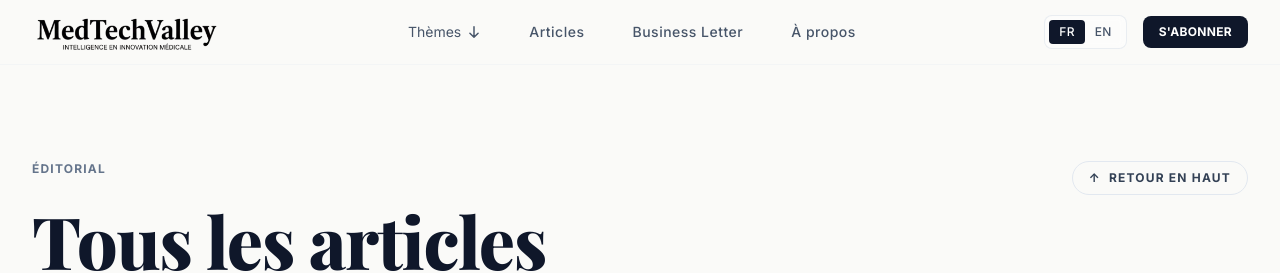
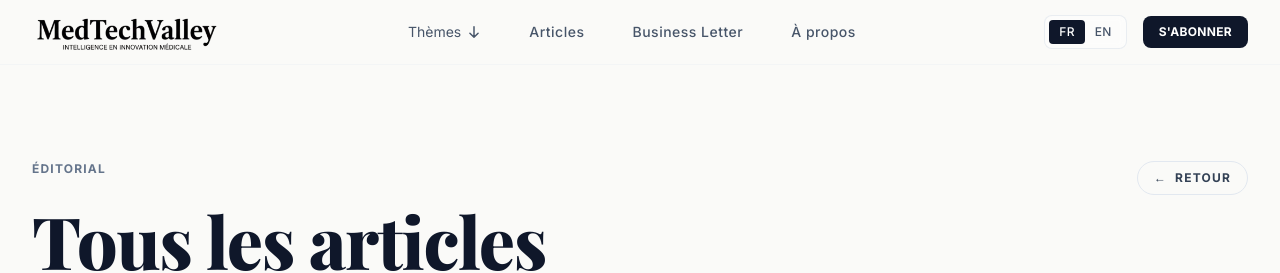
Before and after one commit to Manasupport/MTV, a React (Vite) app: page /articles in a window 1280 px wide. Shown: the top 273 px of the page. Built offline with nearby package versions, Linux system fonts and the light colour scheme.

Commit message:
bouton retour page article

```diff
--- a/src/i18n/en.json
+++ b/src/i18n/en.json
@@ -71,7 +71,7 @@
     "title": "All articles",
     "intro": "Comprehensive coverage of medical innovation, healthcare technology, and biomedical research leadership.",
     "empty": "No articles available yet.",
-    "backToTop": "Back to top",
+    "backHome": "Back",
     "filters": {
       "label": "Filter by domain",
       "all": "All"
--- a/src/i18n/fr.json
+++ b/src/i18n/fr.json
@@ -71,7 +71,7 @@
     "title": "Tous les articles",
     "intro": "Couverture complète de l'innovation médicale, des technologies de santé et de la recherche biomédicale.",
     "empty": "Aucun article disponible pour le moment.",
-    "backToTop": "Retour en haut",
+    "backHome": "Retour",
     "filters": {
       "label": "Filtrer par domaine",
       "all": "Tous"
--- a/src/pages/Articles.tsx
+++ b/src/pages/Articles.tsx
@@ -1,4 +1,5 @@
 import { useEffect, useMemo, useState } from 'react'
+import { Link } from 'react-router-dom'
 import Container from '../components/layout/Container'
 import ArticleCard from '../components/ArticleCard'
 import { getArticles } from '../content/articles'
@@ -40,14 +41,13 @@ export default function Articles({ language }: ArticlesProps) {
             </p>
             </div>
             <div className="flex items-start justify-start lg:justify-end">
-              <button
-                type="button"
-                onClick={() => window.scrollTo({ top: 0, behavior: 'smooth' })}
+              <Link
+                to="/"
                 className="inline-flex items-center gap-2 px-4 py-2 text-xs font-bold uppercase tracking-widest text-slate-700 border border-slate-200 rounded-full hover:border-slate-400 hover:text-slate-900 transition-colors"
               >
-                <span>↑</span>
-                {t.articlesPage.backToTop}
-              </button>
+                <span>←</span>
+                {t.articlesPage.backHome}
+              </Link>
             </div>
           </div>
           <div className="mt-12 flex flex-wrap items-center gap-3">
```
